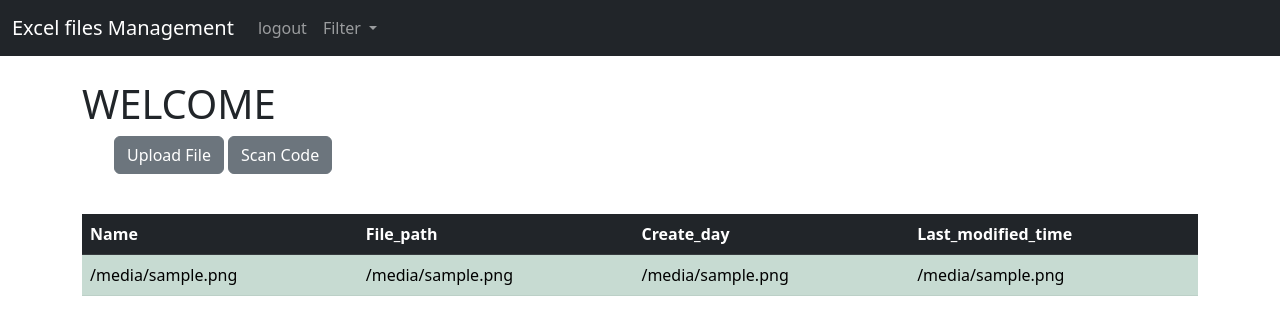
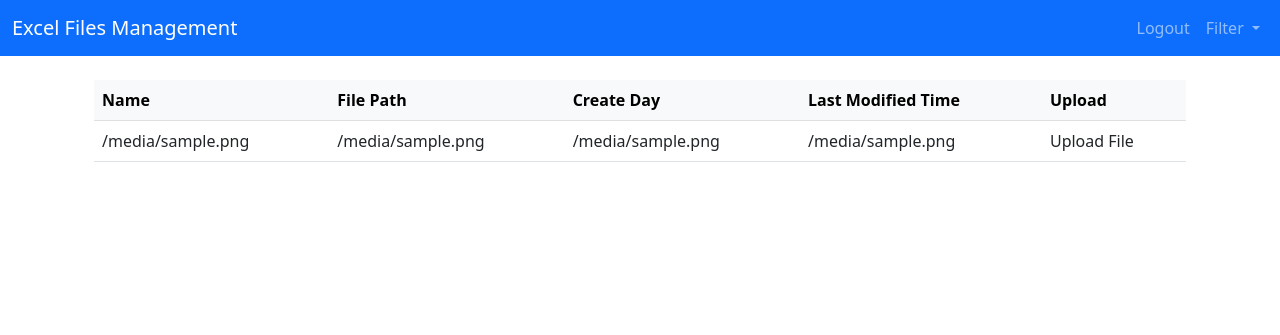
Before and after one commit to vtphuonng/QR_code_pr, a Django app: template qr_website/templates/home.html in a window 1280 px wide. Shown: the top 335 px of the page. Run offline with Django 4.2, Linux system fonts and the light colour scheme; a user stored in the database is signed in; tables that the repository leaves empty hold one stand-in row (values such as "Sample post"); the template is opened without the code that fills it: most values are stand-ins (such as "Sample title", 1, 10 or a date in 2020).

Commit message:
update interface

```diff
--- a/qr_pr/settings.py
+++ b/qr_pr/settings.py
@@ -13,10 +13,7 @@ SECRET_KEY = 'django-insecure-%%jzg!cf2ce10nwe^1yc_#&k!_1u(7@bd#qhukd!-!-8j%uqj$
 # SECURITY WARNING: don't run with debug turned on in production!
 DEBUG = True
 
-ALLOWED_HOSTS = [
-        'website.example',
-        '127.0.0.1',
-]
+ALLOWED_HOSTS = ['micro.domainss', 'www.micro.domainss', '127.0.0.1']
 
 # Application definition
 
--- a/qr_website/forms.py
+++ b/qr_website/forms.py
@@ -1,7 +1,7 @@
 from django import forms
 from .models import records
 class ProfileImageForm(forms.Form):
-    image = forms.FileField(label='select a profile Image')
+    image = forms.FileField()
 
 # Create Add Record Form
 class AddRecordForm(forms.ModelForm):
--- a/qr_website/templates/home.html
+++ b/qr_website/templates/home.html
@@ -1,56 +1,78 @@
+<!-- home.html -->
 {% extends 'base.html' %}
 
 {% block content %}
+  <div class="container">
+    {% if user.is_authenticated %}
+      <header class="header">
+        <!-- ... (unchanged) ... -->
+      </header>
 
-{% if user.is_authenticated %}
-<h1>WELCOME</h1>
-    <ul>
-        <a href="{% url 'profile_image_upload' %}" class="btn btn-secondary">Upload File</a>
-        <a href="{% url 'webcam' %}" class="btn btn-secondary">Scan Code</a>
-
-    </ul>
-<table class="table table-success table-striped">
-  <thead class="table-dark">
+      <div class="table-section">
+        <div class="table-responsive">
+          <table class="table table-hover">
+            <thead class="table-light">
               <tr>
                 <th scope="col">Name</th>
-        <th scope="col">File_path</th>
-        <th scope="col">Create_day</th>
-        <th scope="col">Last_modified_time</th>
+                <th scope="col">File Path</th>
+                <th scope="col">Create Day</th>
+                <th scope="col">Last Modified Time</th>
+                <th scope="col"> Upload </th>
               </tr>
             </thead>
             <tbody>
               {% if items %}
-            {% for file_name, file_path, file_created, file_last_modified in items %}
+                {% for file_name, file_path, file_created, file_last_modified, form, form_id in items %}
                     <tr>
-                    <td>{{ file_name }}</td>
-                    <td>{{ file_path }}</td>
-                    <td>{{ file_created }}</td>
-                    <td>{{ file_last_modified }}</td>
+                        <td onclick="window.location.href='{% url 'e_record' file_path %}';">{{ file_name }}</td>
+                        {% if file_path is not True %}
+                            <td onclick="window.location.href='{% url 'e_record' file_path %}';">{{ file_path }}</td>
+                        {% else %}
+                            <td></td>
+                        {% endif %}
+                        <td onclick="window.location.href='{% url 'e_record' file_path %}';">{{ file_created }}</td>
+                        <td onclick="window.location.href='{% url 'e_record' file_path %}';">{{ file_last_modified }}</td>
+                        <td>
+                      <div class="dropdown">
+                        <button class="dropdown-item" onclick="toggleForm(this, {{ form_id }})">Upload File</button>
+                        <div class="dropdown-content" id="uploadForm{{ form_id }}" style="display: none;">
+                          <div class="container">
+                            <!-- Your dynamically generated form content -->
+                            <form id="uploadForm" action="{% url 'profile_image_upload' file_path=file_path %}" method="post" enctype="multipart/form-data" class="mt-5">
+                              {% csrf_token %}
+                              {{ form.as_p }}
+                              <button type="submit" onclick="getPath(this, {{file_path}})" class="btn btn-secondary">Submit</button>
+                            </form>
+                          </div>
+                        </div>
+                      </div>
+                    </td>
                   </tr>
                 {% endfor %}
               {% endif %}
-      <br/>
             </tbody>
           </table>
-
+        </div>
+      </div>
     {% else %}
-
-<h1>login</h1>
-<br/>
-<form method="POST" action="{% url 'home' %}">
-    {% csrf_token %}
-    <form>
-        <div class="mb-3">
-          <input type="text" class="form-control" name="username", placeholder="User Name">
-        </div><br/>
-        <div class="mb-3">
-          <input type="password" class="form-control" name="password", placeholder="Password">
-        </div>
-        <br/>
-        <button type="submit" class="btn btn-primary">login</button>
-    </form>
-</form>
+      <header class="header">
+        <!-- ... (unchanged) ... -->
+      </header>
+    {% endif %}
   </div>
 
-{% endif %}
+  <script src="https://code.jquery.com/jquery-3.6.4.min.js"></script>
+  <script>
+    function toggleForm(button, formId) {
+      var form = $('#uploadForm' + formId);
+      form.show();
+    }
+
+  function getPath(button, file_path) {
+      // Assuming 'file_path' is a string, modify this based on your data structure
+      var form = $(button).closest('form');
+      form.attr('action', form.attr('action') + '/' + encodeURIComponent(file_path));
+  }
+  </script>
+
 {% endblock %}
--- a/qr_website/templates/navbar.html
+++ b/qr_website/templates/navbar.html
@@ -1,34 +1,29 @@
-<nav class="navbar navbar-expand-lg  navbar-dark bg-dark"> <!-- bg-body-tertiary -->
+<nav class="navbar navbar-expand-lg navbar-dark bg-primary"> <!-- Adjust bg-primary for the background color -->
     <div class="container-fluid">
-      <a class="navbar-brand" href="{% url 'home' %}">Excel files  Management</a>
+        <a class="navbar-brand" href="{% url 'home' %}">Excel Files Management</a>
         <button class="navbar-toggler" type="button" data-bs-toggle="collapse" data-bs-target="#navbarSupportedContent" aria-controls="navbarSupportedContent" aria-expanded="false" aria-label="Toggle navigation">
             <span class="navbar-toggler-icon"></span>
         </button>
         <div class="collapse navbar-collapse" id="navbarSupportedContent">
-        <ul class="navbar-nav me-auto mb-2 mb-lg-0">
+            <ul class="navbar-nav ms-auto mb-2 mb-lg-0"> <!-- Change me-auto to ms-auto for right alignment -->
                 {% if user.is_authenticated %}
                     <li class="nav-item">
-              <a class="nav-link" href="{% url 'logout' %}">logout</a>
+                        <a class="nav-link" href="{% url 'logout' %}">Logout</a>
                     </li>
 
                     <li class="nav-item dropdown">
                         <a class="nav-link dropdown-toggle" href="#" role="button" data-bs-toggle="dropdown" aria-expanded="false">
                             Filter
                         </a>
-              <ul class="dropdown-menu">
-                  <li><a class="dropdown-item" href="{% url 'profile_image_upload' %}}">Upload_image</a></li>
-              </ul>
                     </li>
-
                 {% else %}
                     <li class="nav-item">
-              <a class="nav-link" href="{% url 'signup' %}">sign up</a>
+                        <a class="nav-link" href="{% url 'signup' %}">Sign Up</a>
                     </li>
                     <li class="nav-item">
-              <a class="nav-link" href="{% url 'home' %}">login</a>
+                        <a class="nav-link" href="{% url 'home' %}">Login</a>
                     </li>
                 {% endif %}
-          </li>
             </ul>
         </div>
     </div>
--- /dev/null
+++ b/qr_website/templates/test.css
@@ -0,0 +1 @@
+<link rel="stylesheet" href="ani.css">
--- a/qr_website/urls.py
+++ b/qr_website/urls.py
@@ -12,10 +12,12 @@ urlpatterns = [
     path('login/', views.login_user, name='login'),
     path('logout/', views.logout_user, name='logout'),
     path('signup/', views.signup_user, name='signup'),
-    re_path(r'^upload/', ProfileImageView.as_view(), name='profile_image_upload'),
+    path('profile_image_upload/<str:file_path>/', ProfileImageView.as_view(), name='profile_image_upload'),
     path('excel_records/<str:pk>', views.excelRecord, name='e_record'),
     path('add_excel_file/', views.addExcelFile, name='add_excel_file'),
     path('delete_excel_file/<str:pk>', views.deleteExcelFile, name='delete_excel_file'),
     path('webcam/', views.index, name='webcam'),
-    path('cam_scan/', views.webcamScanned, name='cam_scan')
-] + static(settings.MEDIA_URL, document_root=settings.MEDIA_ROOT)
+    path('cam_scan/', views.webcamScanned, name='cam_scan'),
+    path('search_results', views.search_by_name_records, name='search_results'),
+
+              ] + static(settings.MEDIA_URL, document_root=settings.MEDIA_ROOT)
```
Also changed, not shown: qr_website/templates/profile_image_form.html (+12 -9 lines), qr_website/templates/simple_list.html (+59 -2 lines), qr_website/views.py (+80 -28 lines), media/profile/qr2_3Tl6A91.jpg (deleted), media/profile/qr2_LOehZkM.jpg (deleted), media/profile/qr2_NKBUOiQ.jpg (deleted), media/profile/qr2_itVa6sl.jpg (deleted), media/profile/qr2_qckcu9k.jpg (deleted), media/profile/qr3.jpg (deleted), media/profile/qr3_Ie01Xva.jpg (deleted), media/profile/qr3_sCVoShk.jpg (deleted), media/profile/qr4.jpg (deleted), 2 other files. Lines whose indentation alone changed are shown as unchanged.
